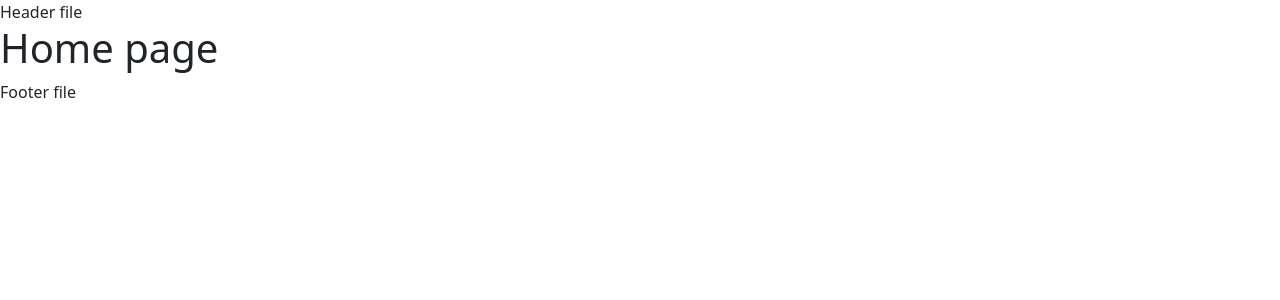
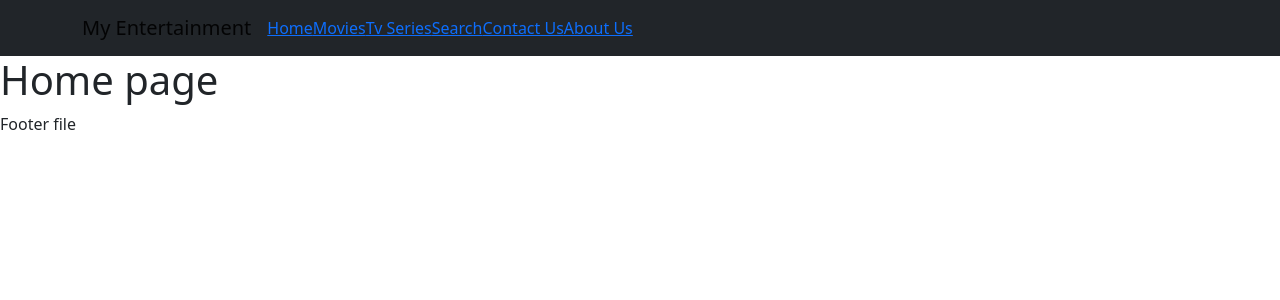
Before and after one commit to hemantagarwal707/movie-app-react, a React (Create React App) app: page / in a window 1280 px wide. Shown: the top 300 px of the page. Built offline with nearby package versions, Linux system fonts and the light colour scheme.

Commit message:
Header component completed

```diff
--- a/src/Components/Header/index.js
+++ b/src/Components/Header/index.js
@@ -1,16 +1,49 @@
 import React from 'react';
 
+import Container from 'react-bootstrap/Container';
 
+import Nav from 'react-bootstrap/Nav';
+import Navbar from 'react-bootstrap/Navbar';
+import { Link } from 'react-router-dom';
+const HeaderComponent = ()=>{
 
-const HeaderComponent = ()=>{
+    const navData = [
+        {name:'Home', link:'/'},
+        {name:'Movies', link:'/movies'},
+        {name:'Tv Series', link:'/series'},
+        {name:'Search', link:'/search'},
+        {name:'Contact Us', link:'/contact'},
+        {name: 'About Us', link: '/about'}
+    ]
     return(
-<>
 
+        <header  className='header'>
+        <Navbar bg="dark" expand="lg">
+            <Container>
+                <Navbar.Brand>My Entertainment</Navbar.Brand>
+                <Navbar.Toggle aria-controls="navbarScroll" />
+                <Navbar.Collapse id="navbarScroll">
+                <Nav
+                    className="me-auto my-2 my-lg-0"
+                    style={{ maxHeight: '100px' }}
+                    navbarScroll
+                >
+                    {
+                        navData.map((item)=>{
+                            return (
+                                <Nav key={item.name}>
+                                    <Link to={item.link}>{item.name}</Link>
+                                </Nav>
+                            )
+                        })
+                    }
+                </Nav>
+                </Navbar.Collapse>
+            </Container>
+        </Navbar>
 
-Header file
+    </header>
 
-
-</>
 
 
 
```
